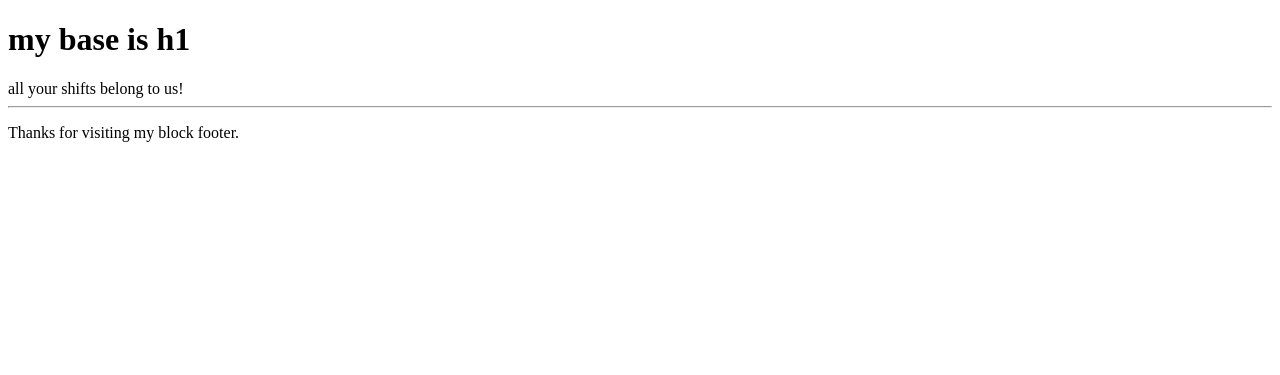
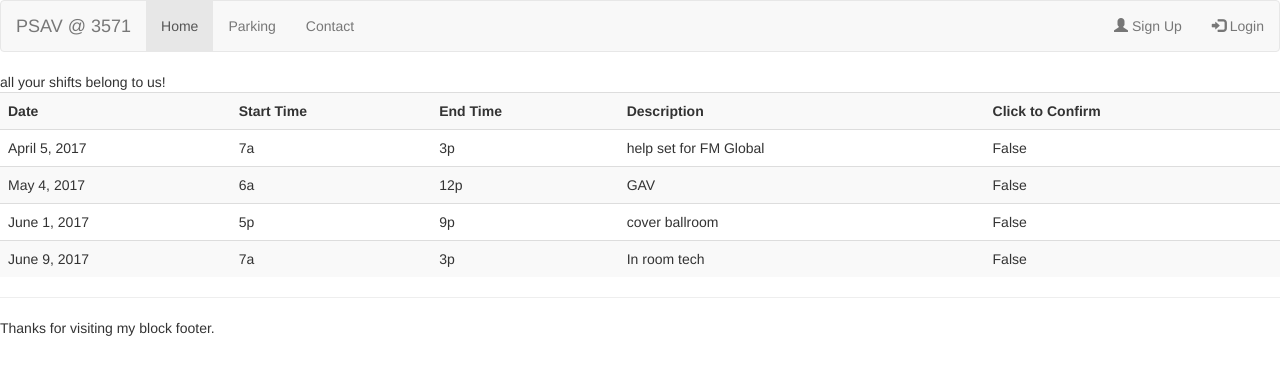
Before and after one commit to TenaciousBirdofPrey/OpenShifts, a Django app: page / in a window 1280 px wide. Shown: the top 375 px of the page. Run offline with Django 3.2, Linux system fonts and the light colour scheme; data comes from the database, SQL or seed files in the repository; some libraries are stand-ins or nearby versions.

Commit message:
add bootstrap and shifts to tech view

```diff
--- a/OpenShift/OpenShift/templates/base.html
+++ b/OpenShift/OpenShift/templates/base.html
@@ -1,14 +1,51 @@
 <!DOCTYPE HTML PUBLIC "-//W3C//DTD HTML 4.01//EN">
 <html lang="en">
+
 <head>
 	 <title>{% block title %}{% endblock %}</title>
+
+	 <!-- Latest compiled and minified CSS -->
+	<link rel="stylesheet" href="https://maxcdn.bootstrapcdn.com/bootstrap/3.3.7/css/bootstrap.min.css">
+
+	<!-- jQuery library -->
+	<script src="https://ajax.googleapis.com/ajax/libs/jquery/3.2.0/jquery.min.js"></script>
+
+	<!-- Latest compiled JavaScript -->
+	<script src="https://maxcdn.bootstrapcdn.com/bootstrap/3.3.7/js/bootstrap.min.js"></script>
+
+	<!-- mobile first -->
+	<meta name="viewport" content="width=device-width, initial-scale=1">
+
+
 </head>
+
 <body>
- <h1>my base is h1</h1>
+
+	<nav class="navbar navbar-default">
+	  <div class="container-fluid">
+	    <div class="navbar-header">
+	      <a class="navbar-brand" href="#">PSAV @ 3571</a>
+	    </div>
+	    <ul class="nav navbar-nav">
+	      <li class="active"><a href="#">Home</a></li>
+	      <li><a href="#">Parking</a></li>
+	      <li><a href="#">Contact</a></li>
+	    </ul>
+	    <ul class="nav navbar-nav navbar-right">
+      	  <li><a href="#"><span class="glyphicon glyphicon-user"></span> Sign Up</a></li>
+          <li><a href="#"><span class="glyphicon glyphicon-log-in"></span> Login</a></li>
+    	</ul>
+	  </div>
+	</nav>
+
+
 	 {% block content %}{% endblock %}
+
 	 {% block footer %}
 	 <hr>
 	 <p>Thanks for visiting my block footer.</p>
 	 {% endblock %}
+
 </body>
+
 </html>
--- a/OpenShift/OpenShift/templates/open_shifts.html
+++ b/OpenShift/OpenShift/templates/open_shifts.html
@@ -5,5 +5,28 @@
 {% block content %}
 <body>
  all your shifts belong to us!
+
+ <table class = "table table-striped ">
+  <tr>
+    <th>Date</th>
+    <th>Start Time</th>
+    <th>End Time</th>
+    <th>Description</th>
+    <th>Click to Confirm</th>
+  </tr>
+
+  {% for shift in shifts %}
+    <tr>
+      <td> {{ shift.date}}</td>
+      <td> {{ shift.start}}</td>
+      <td> {{ shift.end}}</td>
+      <td> {{ shift.description}}</td>
+       <td> {{ shift.is_filled}}</td>
+    </tr>
+  {% endfor%}
+
+
+
+</table>
 </body>
 {% endblock  %}
--- /dev/null
+++ b/OpenShift/shifts/static/reference.txt
@@ -0,0 +1,4 @@
+reference.txt
+
+used tutorials:
+http://stackoverflow.com/questions/12031825/how-to-set-up-django-website-with-jquery
```
Lines whose indentation alone changed are shown as unchanged.
